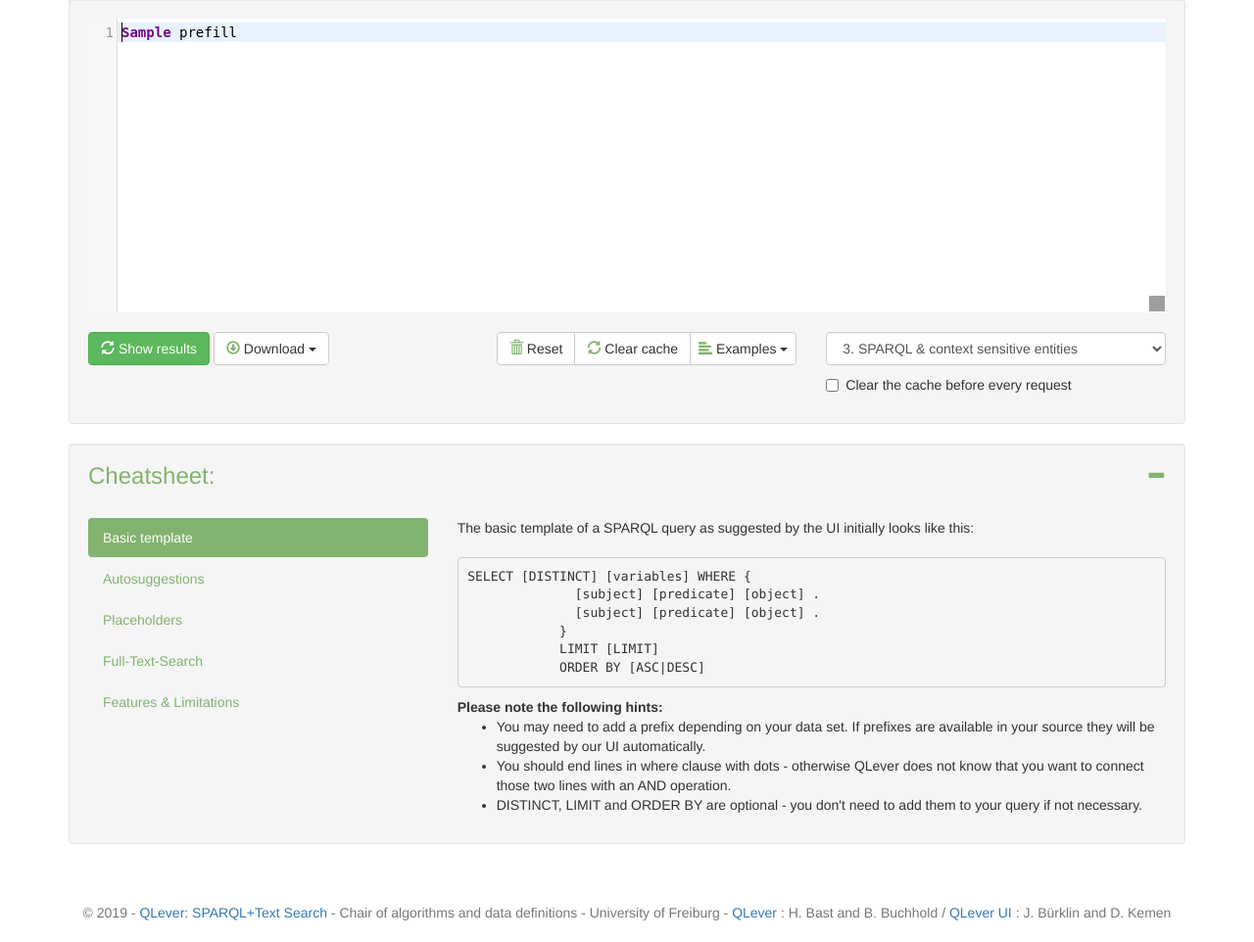
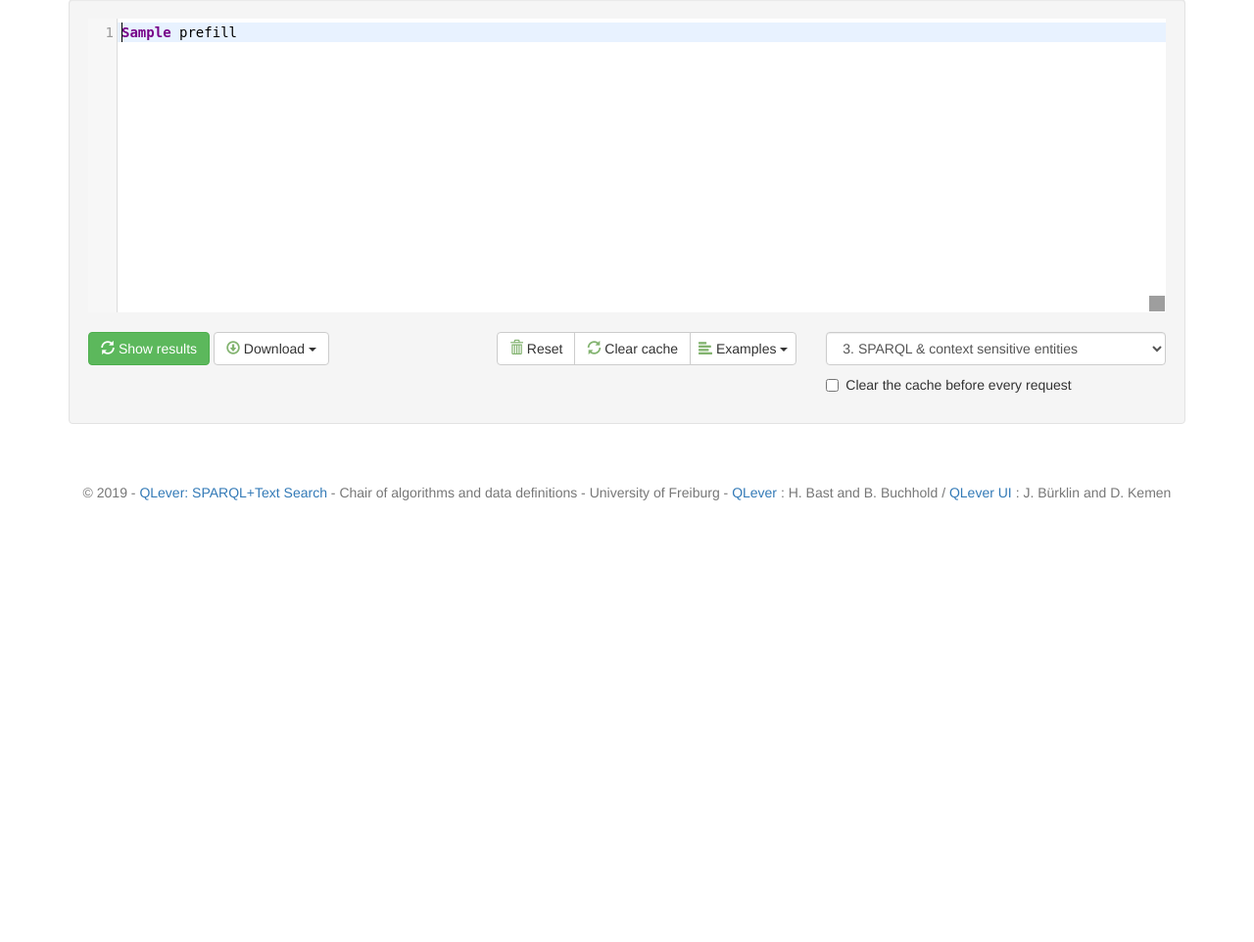
Before and after one commit to ad-freiburg/qlever-ui, a Django app: template backend/templates/index.html in a window 1280 px wide. Shown: the part 125-1087 px from the top of the page at 98% size. After the commit the page ends 636 px from the top, so only its background shows below. Run offline with Django 3.2, Linux system fonts and the light colour scheme; tables that the repository leaves empty hold one stand-in row (values such as "Sample post"); the template is opened without the code that fills it: values that come from a table or form of the project are taken from there, most other values are stand-ins (such as "Sample title", 1, 10 or a date in 2020); some libraries are stand-ins or nearby versions; grey boxes are pictures that could not be loaded.

Commit message:
- Disabled cheat sheet - information are outdated

```diff
--- a/backend/templates/index.html
+++ b/backend/templates/index.html
@@ -386,7 +386,7 @@
             </div>
 
             <!-- The cheat sheet block -->
-            <div class="well">
+            <!--div class="well">
                 <i class="glyphicon glyphicon-minus pull-right" onclick="$('#cheatsheet').slideToggle()" style="font-size: 1.5em;" data-toggle="tooltip" title="Slide in / slide out"></i>
                 <h3>Cheatsheet:</h3>
                 <div id="cheatsheet">
@@ -422,7 +422,6 @@
                             </ul>
                         </div>
                         <div class="col-md-8">
-                            <!-- Tab panes -->
                             <div class="tab-content">
 
 
@@ -516,7 +515,7 @@
                         </div>
                     </div>
                 </div>
-            </div>
+            </div-->
             {% else %}
 
             <!-- The error page when no backend is avialable -->
```
